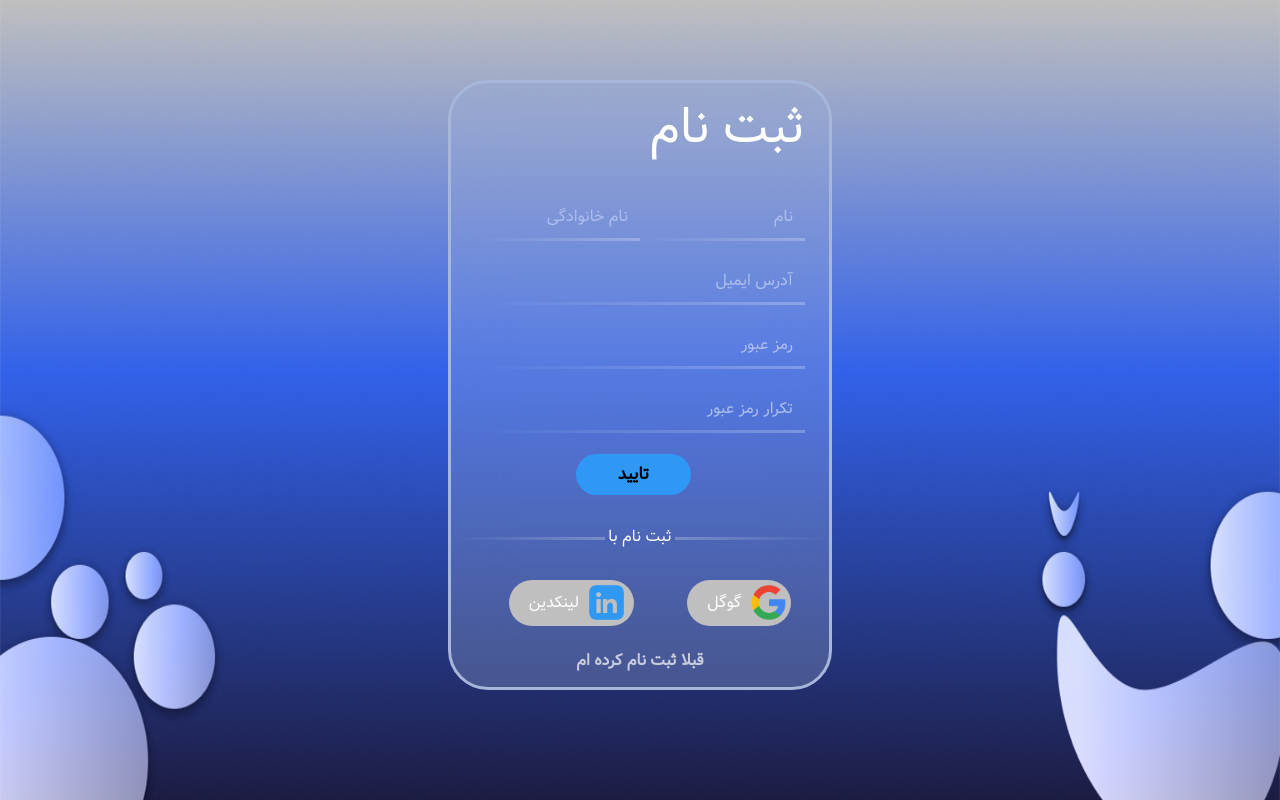
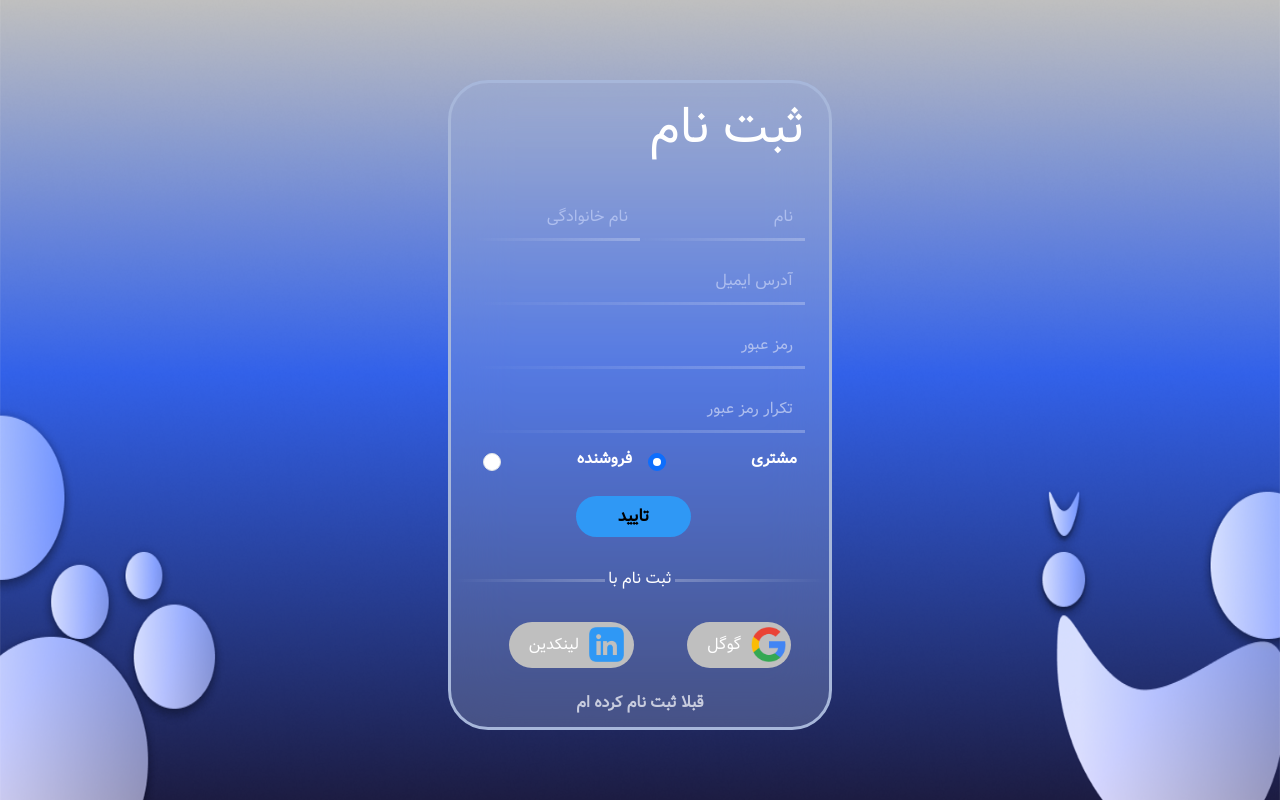
Before and after one commit to alirezasp404/DijiShop-FrontEnd, a React (Create React App) app: page /signup in a window 1280 px wide. Built offline with nearby package versions, Linux system fonts and the light colour scheme.

Commit message:
add user type in sign up

```diff
--- a/src/components/authentication/signup.js
+++ b/src/components/authentication/signup.js
@@ -5,12 +5,14 @@ import { api } from "../../vars/JwtToken.js";
 import { useNavigate } from "react-router-dom";
 import Swal from "sweetalert2";
 import "bootstrap/dist/css/bootstrap.min.css";
+
 function Signup() {
   const [firstname, setFirstname] = useState("");
   const [lastname, setLastname] = useState("");
   const [email, setEmail] = useState("");
   const [passerror, setPasserror] = useState("");
   const [confirmPasserror, setConfirmPasserror] = useState("");
+  const [userType, setUserType] = useState("customer"); // default is customer
   const navigate = useNavigate();
 
   useEffect(() => {
@@ -20,20 +22,23 @@ function Signup() {
   }, []);
 
   const handleFirstnameChange = (event) => {
-    setFirstname("");
+    setFirstname(event.target.value);
   };
   const handleLastnameChange = (event) => {
-    setLastname("");
+    setLastname(event.target.value);
   };
   const handleEmailChange = (event) => {
-    setEmail("");
+    setEmail(event.target.value);
   };
   const handlePasswordChange = (event) => {
     setPasserror("");
   };
   const handleConfirmPasswordChange = (event) => {
     setConfirmPasserror("");
-  }
+  };
+  const handleUserTypeChange = (event) => {
+    setUserType(event.target.id);
+  };
 
   const handleSubmit = async (e) => {
     e.preventDefault();
@@ -46,13 +51,9 @@ function Signup() {
     const registerUser = async (firstname, lastname, email, password, confirmpassword) => {
       var data = {
         email: email,
-        // first_name: firstname,
-        // last_name: lastname,
         username: firstname + lastname,
         password: password,
       };
-
-      console.log(data);
 
       if (password !== confirmpassword) {
         setConfirmPasserror("تکرار رمز عبور با رمز عبور یکسان نیست");
@@ -60,8 +61,41 @@ function Signup() {
       }
       try {
         const response = await api.post("/auth/users/", data);
-        console.log(response);
         if (response.status === 201) {
+          const jwt_data = {
+            username: firstname + lastname,
+            password: password,
+          };
+          try {
+            const response = await api.post("/auth/jwt/create/", jwt_data, {
+              headers: { "Content-Type": "application/json" },
+            });
+            const token = response.data.access;
+            localStorage.setItem("jwtAccessToken", token);
+            if (response.status === 200) {
+
+              if (userType === "seller") {
+                const sellerData = { phone: "09111111111" };
+                try {
+                  const sellerResponse = await api.post("/seller_signup/", sellerData, {
+                    headers: { "Authorization": `JWT ${localStorage.getItem("jwtAccessToken")}` },
+                  });
+                  if (sellerResponse.status !== 201) {
+                    throw new Error("Failed to register seller");
+                  }
+                } catch (error) {
+                  console.log(error);
+                  Swal.fire({
+                    icon: "error",
+                    title: "خطا",
+                    text: "خطا در ثبت نام فروشنده",
+                  });
+                  return;
+                }
+              }
+
+
+
               const Toast = Swal.mixin({
                 toast: true,
                 position: "top-end",
@@ -78,58 +112,39 @@ function Signup() {
                 icon: "success",
                 title: "ثبت نام با موفقیت انجام شد",
               });
-          navigate("/login");
+              navigate("/");
             }
           } catch (error) {
             console.log(error);
-        if (error) {
+          }
+        }
+      } catch (error) {
+        console.log(error);
+        if (error.response) {
           if (error.response.data.email) {
-            if (
-              error.response.data.email[0] ===
-              "user with this email already exists."
-            ) {
+            if (error.response.data.email[0] === "user with this email already exists.") {
               setEmail("کاربر با این ایمیل قبلا ثبت نام کرده است");
-            } else if (
-              error.response.data.email[0] === "Enter a valid email address."
-            ) {
+            } else if (error.response.data.email[0] === "Enter a valid email address.") {
               setEmail("یک ایمیل معتبر وارد نمایید");
-            } else if (
-              error.response.data.email[0] === "This field may not be blank."
-            ) {
+            } else if (error.response.data.email[0] === "This field may not be blank.") {
               setEmail("فیلد ایمیل الزامی است");
             }
           }
           if (error.response.data.password) {
-            if (
-              error.response.data.password[0] ===
-              "The password is too similar to the username."
-            ) {
+            if (error.response.data.password[0] === "The password is too similar to the username.") {
               setPasserror("رمز عبور بسیار شبیه به نام یا نام خانوادگی می باشد");
-            } else if (
-              error.response.data.password[0] ===
-              "The password is too similar to the email."
-            ) {
+            } else if (error.response.data.password[0] === "The password is too similar to the email.") {
               setPasserror("رمز عبور بسیار شبیه به ایمیل می باشد");
-            } else if (
-              error.response.data.password[0] ===
-              "This password is too short. It must contain at least 8 characters."
-            ) {
+            } else if (error.response.data.password[0] === "This password is too short. It must contain at least 8 characters.") {
               setPasserror("رمز عبور باید بیشتر از 8 کاراکتر باشد");
-            } else if (
-              error.response.data.password[0] ===
-              "This password is entirely numeric."
-            ) {
-              setPasserror(
-                "رمز عبور باید حداقل یک کاراکتر غیر عددی داشته باشد"
-              );
-            } else if (
-              error.response.data.password[0] === "This field may not be blank."
-            ) {
+            } else if (error.response.data.password[0] === "This password is entirely numeric.") {
+              setPasserror("رمز عبور باید حداقل یک کاراکتر غیر عددی داشته باشد");
+            } else if (error.response.data.password[0] === "This field may not be blank.") {
               setPasserror("فیلد رمز عبور الزامی است");
+            } else if (error.response.data.password[0] === "This password is too common.") {
+              setPasserror("رمز عبور بسیار ساده است");
             }
           }
-
-          return;
         }
       }
     };
@@ -157,7 +172,7 @@ function Signup() {
             <div className="signup-div">
               <div className="d-flex">
                 <div>
-                  <div className="signup-error">{firstname}</div>
+                  {/* <div className="signup-error">{firstname}</div> */}
                   <div className="signup-lastname-div">
                     <input
                       name="lastname"
@@ -182,7 +197,7 @@ function Signup() {
                   <hr className="border-bottom-input-signup"></hr>
                 </div>
               </div>
-              <div className="signup-error">{lastname}</div>
+              {/* <div className="signup-error">{lastname}</div> */}
               <div className="signup-email-div">
                 <input
                   name="email"
@@ -193,7 +208,7 @@ function Signup() {
                 />
               </div>
               <hr className="border-bottom-input-signup"></hr>
-              <div className="signup-error">{email}</div>
+              {/* <div className="signup-error">{email}</div> */}
               <div className="signup-password-div" style={{ display: "flex" }}>
                 <input
                   name="password"
@@ -215,6 +230,20 @@ function Signup() {
                 />
               </div>
               <hr className="border-bottom-input-signup"></hr>
+              <div className="d-flex mb-3">
+                <div className="form-check fs-6 w-50 mx-2">
+                  <input className="form-check-input" type="radio" name="user_type" id="seller" onChange={handleUserTypeChange} />
+                  <label className="form-check-label" htmlFor="seller">
+                    فروشنده
+                  </label>
+                </div>
+                <div className="form-check fs-6 w-50 mx-2">
+                  <input className="form-check-input" type="radio" name="user_type" id="customer" checked={userType === "customer"} onChange={handleUserTypeChange} />
+                  <label className="form-check-label" htmlFor="customer">
+                    مشتری
+                  </label>
+                </div>
+              </div>
               <div className="signup-error">{confirmPasserror}</div>
               <div className="signup-button">
                 <button className="btn btn-primary fw-bold mt-1">تایید</button>
@@ -222,13 +251,11 @@ function Signup() {
             </div>
           </div>
         </form>
-
         <div className="d-flex justify-content-evenly">
           <hr className="left-line-signup-by"></hr>
           <span className="text-white mt-1">ثبت نام با</span>
           <hr className="right-line-signup-by"></hr>
         </div>
-
         <div className="mx-4 google-linkedin-button mt-4">
           <a className="signin-linkedin-a" href={process.env.PUBLIC_URL}>
             <span className="">لینکدین</span>
@@ -252,12 +279,8 @@ function Signup() {
             />
           </a>
         </div>
-
         <div className="signup-div text-center">
-          <Link
-            to="/login"
-            className="btn btn-prim fw-bold py-2 register-button"
-          >
+          <Link to="/login" className="btn btn-prim fw-bold py-2 register-button">
             قبلا ثبت نام کرده ام
           </Link>
         </div>
--- a/src/styles/authentication/signup.css
+++ b/src/styles/authentication/signup.css
@@ -10,7 +10,7 @@
 .signup-box {
   border: 3px solid #a7b7da;
   width: 30%;
-  height: 610px;
+  height: 650px;
   margin: auto;
   /* margin-top: 70px; */
   background-color: rgb(160, 174, 215, 0.3);
```
Lines whose indentation alone changed are shown as unchanged.
